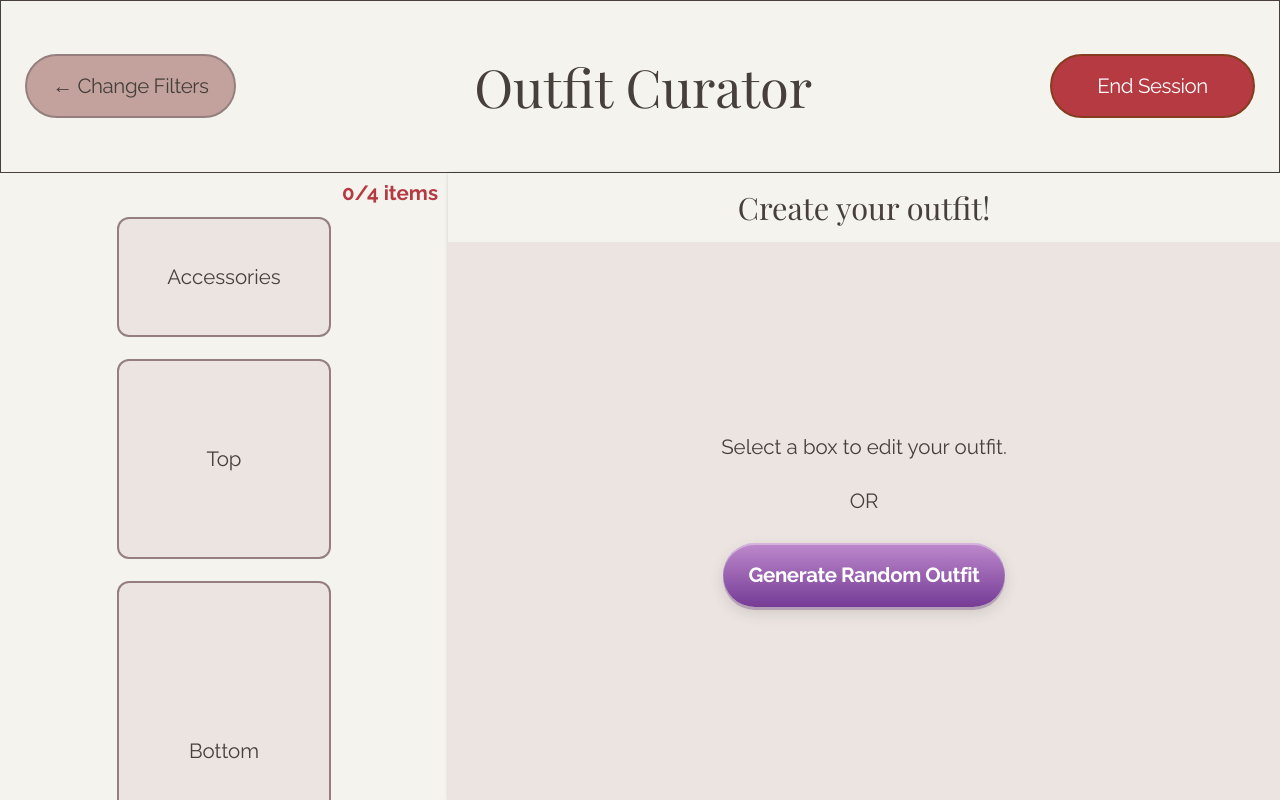
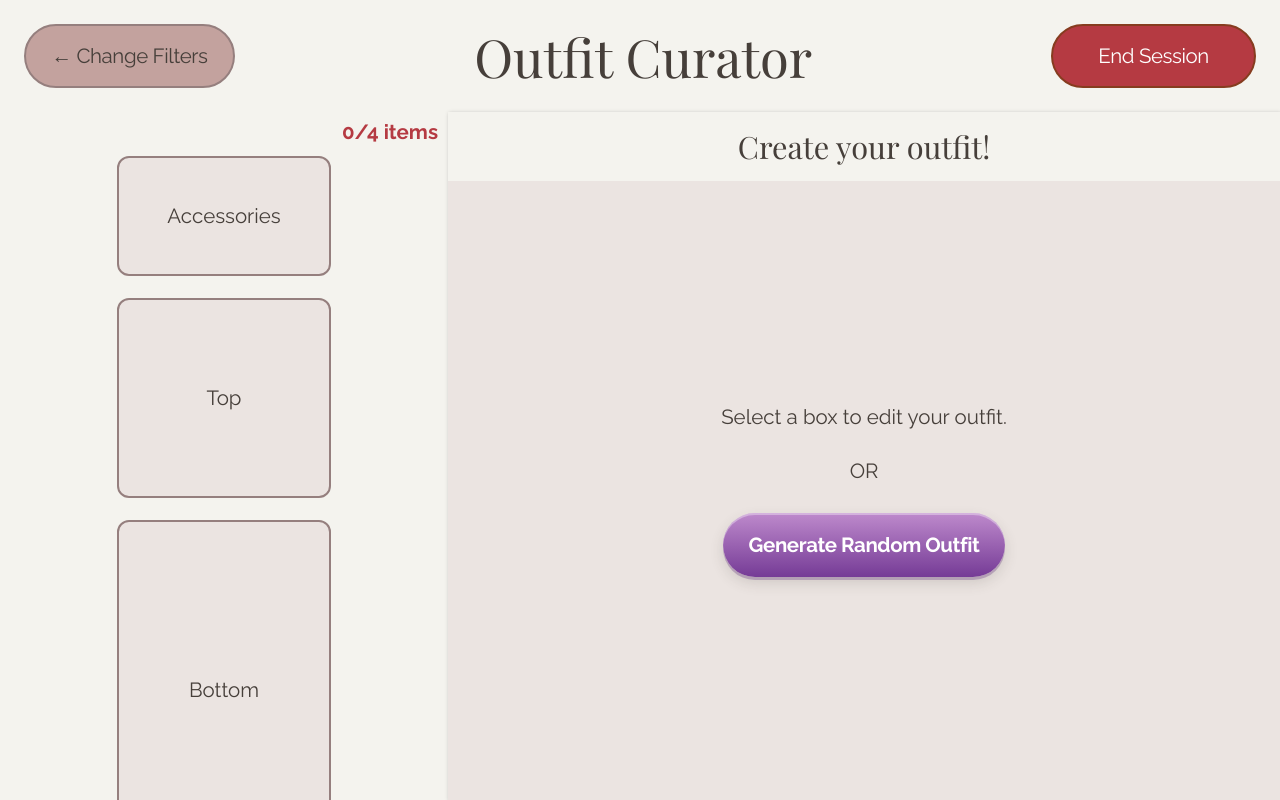
Before and after one commit to CS3560-02-6-A/MallKioskSystem, a React app in the folder frontend/: page /outfit in a window 1280 px wide. Built offline with nearby package versions, Linux system fonts and the light colour scheme; the HTML template or start-up script is replaced by a standard one.

Commit message:
minor fix

```diff
--- a/frontend/src/components/ui/HeaderBar.jsx
+++ b/frontend/src/components/ui/HeaderBar.jsx
@@ -12,12 +12,11 @@ export default function HeaderBar({
   return (
     <header style={{
         width: "100%",
-        minHeight: "clamp(88px, 12vh, 100px)",
+        height: "clamp(88px, 14vh, 120px)",
         display: "flex",
         alignItems: "center",
         justifyContent: "space-between",
         padding: "clamp(16px, 2vw, 24px)",
-        border: `1px solid ${theme.colors.text}`,
         background: "transparent",
         gap: "clamp(10px, 4vw, 65px)",
       }}>
--- a/frontend/src/features/outfit-curator/pages/OccasionPage.jsx
+++ b/frontend/src/features/outfit-curator/pages/OccasionPage.jsx
@@ -82,7 +82,7 @@ export default function OccasionPage() {
                 />
                 <AppButton
                     disabled={selectedShopper === null}
-                    onClick={() => (selectedShopper !== null ? navigate("/occasion") : null)}
+                    onClick={() => (selectedShopper !== null ? navigate("/outfit") : null)}
                 >
                     Continue
                 </AppButton>
```
